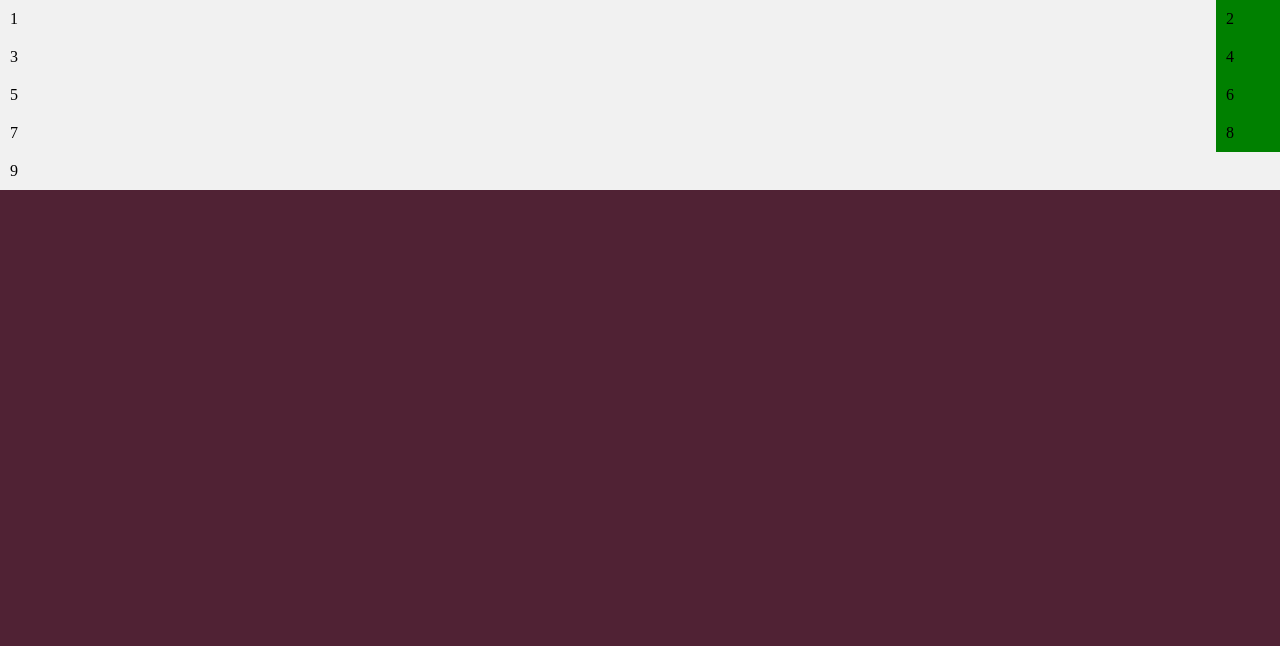
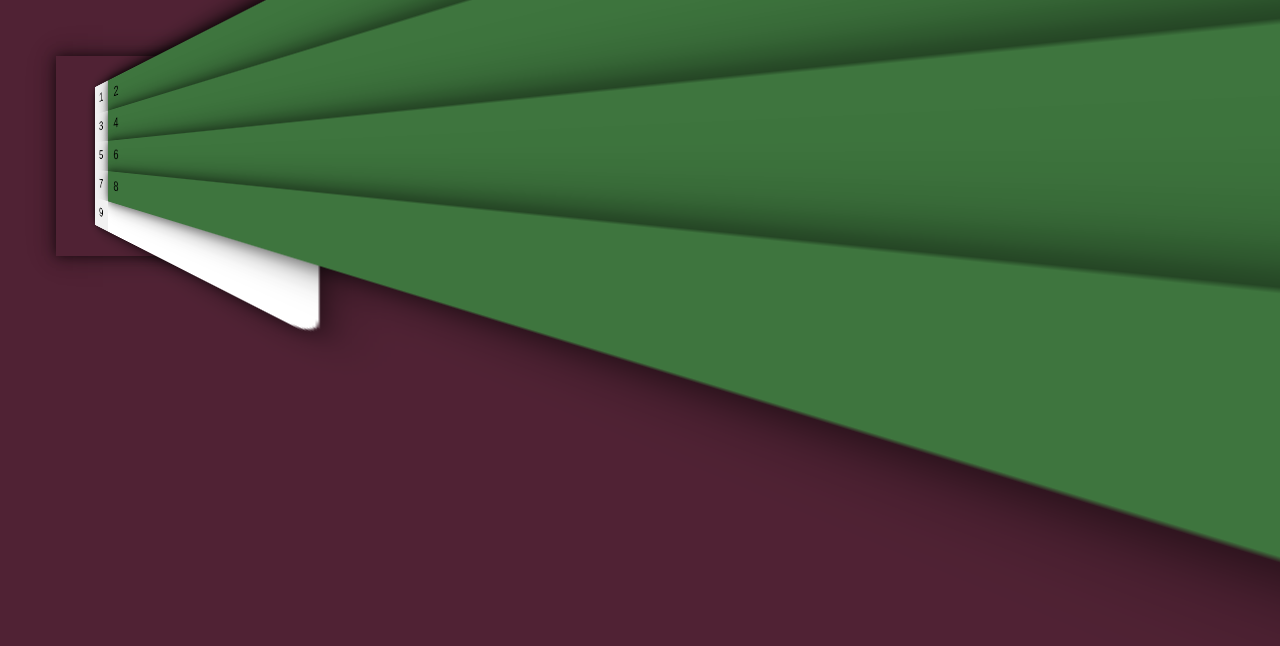
Before and after one commit to uzairahmed2126/css-grid-tutorial, a plain HTML site: page html/columns.html in a window 1280 px wide. Drawn offline with Linux system fonts and the light colour scheme.

Commit message:
grid columns

```diff
--- a/css/columns.css
+++ b/css/columns.css
@@ -1,14 +1,31 @@
 body {
-  margin: 0;
+  margin: 56px;
   background-color: #502234;
+  box-shadow: 0 0 10px rgba(0, 0, 0, 0.5), 0 0 20px rgba(0, 0, 0, 0.3), 0 0 30px rgba(0, 0, 0, 0.2);
+
 }
 #content {
   background-color: #f1f1f1;
+  font-family: Arial, Helvetica, sans-serif;
   /* display: flex; */
   /* justify-content: center; */
+  /* align-items: center; */
   display: grid;
   /* grid-template-columns: 22pc 11pc;  */
-  grid-template-columns:4fr 4em ;
+  grid-template-columns:4fr 103em ;
+
+    width: 200px;
+    height: 200px;
+    background-color: #fff;
+    border-radius: 10px;
+    box-shadow: 0 0 10px rgba(0, 0, 0, 0.5), 0 0 20px rgba(0, 0, 0, 0.3), 0 0 30px rgba(0, 0, 0, 0.2);
+    transform: perspective(100px) rotateY(-27deg);
+    transition: all 3s ease-in-out 1s;
+
+
+  /* box-shadow: 0 0 10px rgba(0, 0, 0, 0.5), 0 0 20px rgba(0, 0, 0, 0.3), 0 0 30px rgba(0, 0, 0, 0.2); */
+
+
 
 }
 #content div{
@@ -16,6 +33,8 @@ body {
   padding: 10px;
 }
 #content div:nth-child(even) {
-  background-color: green;
+  background-color: rgb(62, 117, 62);
+  box-shadow: 0 0 10px rgba(0, 0, 0, 0.5), 0 0 20px rgba(0, 0, 0, 0.3), 0 0 30px rgba(0, 0, 0, 0.2);
+
   display: grid;
 }
```
